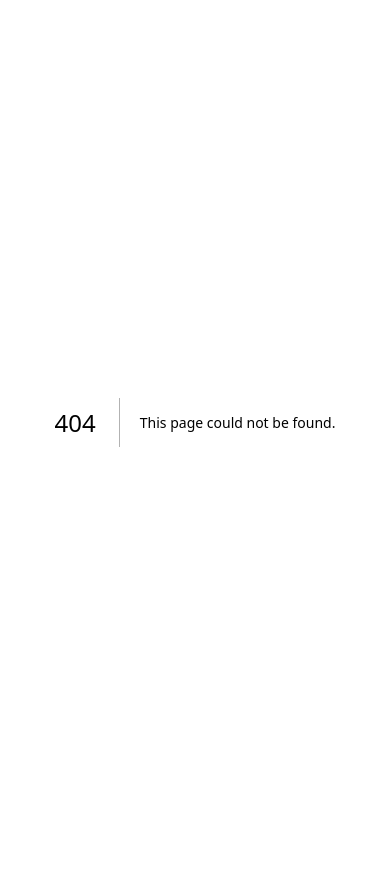
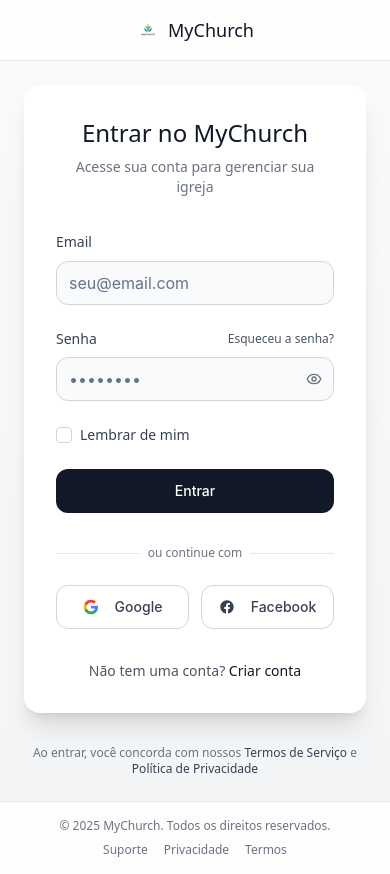
Before and after one commit to MyChurchApp/my-church-frontend, a Next.js app: page /login in a window 390 px wide. Before the commit this address had no page. Before the commit the page ends 844 px from the top, so only its background shows below. Built offline with nearby package versions, Linux system fonts and the light colour scheme.

Commit message:
feat: add Apple-inspired responsive login page
Create minimalist, elegant login screen with subtle gradients and animations.

Co-authored-by: Gabriel Orpinelli <68570239+orpinelli@users.noreply.github.com>

```diff
--- a/app/globals.css
+++ b/app/globals.css
@@ -2,85 +2,50 @@
 @tailwind components;
 @tailwind utilities;
 
-body {
-  font-family: Arial, Helvetica, sans-serif;
-}
-
-@layer utilities {
-  .text-balance {
-    text-wrap: balance;
-  }
-}
-
 @layer base {
   :root {
     --background: 0 0% 100%;
-    --foreground: 0 0% 3.9%;
+    --foreground: 222.2 84% 4.9%;
     --card: 0 0% 100%;
-    --card-foreground: 0 0% 3.9%;
+    --card-foreground: 222.2 84% 4.9%;
     --popover: 0 0% 100%;
-    --popover-foreground: 0 0% 3.9%;
-    --primary: 0 0% 9%;
-    --primary-foreground: 0 0% 98%;
-    --secondary: 0 0% 96.1%;
-    --secondary-foreground: 0 0% 9%;
-    --muted: 0 0% 96.1%;
-    --muted-foreground: 0 0% 45.1%;
-    --accent: 0 0% 96.1%;
-    --accent-foreground: 0 0% 9%;
+    --popover-foreground: 222.2 84% 4.9%;
+    --primary: 221.2 83.2% 53.3%;
+    --primary-foreground: 210 40% 98%;
+    --secondary: 210 40% 96.1%;
+    --secondary-foreground: 222.2 47.4% 11.2%;
+    --muted: 210 40% 96.1%;
+    --muted-foreground: 215.4 16.3% 46.9%;
+    --accent: 210 40% 96.1%;
+    --accent-foreground: 222.2 47.4% 11.2%;
     --destructive: 0 84.2% 60.2%;
-    --destructive-foreground: 0 0% 98%;
-    --border: 0 0% 89.8%;
-    --input: 0 0% 89.8%;
-    --ring: 0 0% 3.9%;
-    --chart-1: 12 76% 61%;
-    --chart-2: 173 58% 39%;
-    --chart-3: 197 37% 24%;
-    --chart-4: 43 74% 66%;
-    --chart-5: 27 87% 67%;
+    --destructive-foreground: 210 40% 98%;
+    --border: 214.3 31.8% 91.4%;
+    --input: 214.3 31.8% 91.4%;
+    --ring: 221.2 83.2% 53.3%;
     --radius: 0.5rem;
-    --sidebar-background: 0 0% 98%;
-    --sidebar-foreground: 240 5.3% 26.1%;
-    --sidebar-primary: 240 5.9% 10%;
-    --sidebar-primary-foreground: 0 0% 98%;
-    --sidebar-accent: 240 4.8% 95.9%;
-    --sidebar-accent-foreground: 240 5.9% 10%;
-    --sidebar-border: 220 13% 91%;
-    --sidebar-ring: 217.2 91.2% 59.8%;
   }
+
   .dark {
-    --background: 0 0% 3.9%;
-    --foreground: 0 0% 98%;
-    --card: 0 0% 3.9%;
-    --card-foreground: 0 0% 98%;
-    --popover: 0 0% 3.9%;
-    --popover-foreground: 0 0% 98%;
-    --primary: 0 0% 98%;
-    --primary-foreground: 0 0% 9%;
-    --secondary: 0 0% 14.9%;
-    --secondary-foreground: 0 0% 98%;
-    --muted: 0 0% 14.9%;
-    --muted-foreground: 0 0% 63.9%;
-    --accent: 0 0% 14.9%;
-    --accent-foreground: 0 0% 98%;
+    --background: 222.2 84% 4.9%;
+    --foreground: 210 40% 98%;
+    --card: 222.2 84% 4.9%;
+    --card-foreground: 210 40% 98%;
+    --popover: 222.2 84% 4.9%;
+    --popover-foreground: 210 40% 98%;
+    --primary: 217.2 91.2% 59.8%;
+    --primary-foreground: 222.2 47.4% 11.2%;
+    --secondary: 217.2 32.6% 17.5%;
+    --secondary-foreground: 210 40% 98%;
+    --muted: 217.2 32.6% 17.5%;
+    --muted-foreground: 215 20.2% 65.1%;
+    --accent: 217.2 32.6% 17.5%;
+    --accent-foreground: 210 40% 98%;
     --destructive: 0 62.8% 30.6%;
-    --destructive-foreground: 0 0% 98%;
-    --border: 0 0% 14.9%;
-    --input: 0 0% 14.9%;
-    --ring: 0 0% 83.1%;
-    --chart-1: 220 70% 50%;
-    --chart-2: 160 60% 45%;
-    --chart-3: 30 80% 55%;
-    --chart-4: 280 65% 60%;
-    --chart-5: 340 75% 55%;
-    --sidebar-background: 240 5.9% 10%;
-    --sidebar-foreground: 240 4.8% 95.9%;
-    --sidebar-primary: 224.3 76.3% 48%;
-    --sidebar-primary-foreground: 0 0% 100%;
-    --sidebar-accent: 240 3.7% 15.9%;
-    --sidebar-accent-foreground: 240 4.8% 95.9%;
-    --sidebar-border: 240 3.7% 15.9%;
-    --sidebar-ring: 217.2 91.2% 59.8%;
+    --destructive-foreground: 210 40% 98%;
+    --border: 217.2 32.6% 17.5%;
+    --input: 217.2 32.6% 17.5%;
+    --ring: 224.3 76.3% 48%;
   }
 }
 
@@ -90,5 +55,48 @@ body {
   }
   body {
     @apply bg-background text-foreground;
+    font-feature-settings: "rlig" 1, "calt" 1;
   }
 }
+
+/* Apple-inspired styles */
+input,
+button {
+  font-family: -apple-system, BlinkMacSystemFont, "Segoe UI", Roboto, Helvetica, Arial, sans-serif;
+}
+
+.apple-blur {
+  backdrop-filter: saturate(180%) blur(20px);
+  background-color: rgba(255, 255, 255, 0.8);
+}
+
+/* Smooth transitions */
+* {
+  transition-property: background-color, border-color, color, fill, stroke;
+  transition-timing-function: cubic-bezier(0.4, 0, 0.2, 1);
+  transition-duration: 150ms;
+}
+
+/* Focus styles */
+*:focus {
+  outline: none;
+}
+
+/* Custom scrollbar for webkit browsers */
+::-webkit-scrollbar {
+  width: 8px;
+  height: 8px;
+}
+
+::-webkit-scrollbar-track {
+  background: transparent;
+}
+
+::-webkit-scrollbar-thumb {
+  background: #d1d5db;
+  border-radius: 4px;
+}
+
+::-webkit-scrollbar-thumb:hover {
+  background: #9ca3af;
+}
--- /dev/null
+++ b/app/login/page.tsx
@@ -0,0 +1,218 @@
+"use client"
+
+import type React from "react"
+
+import { useState } from "react"
+import Image from "next/image"
+import Link from "next/link"
+import { Button } from "@/components/ui/button"
+import { Input } from "@/components/ui/input"
+import { Label } from "@/components/ui/label"
+import { Checkbox } from "@/components/ui/checkbox"
+import { Eye, EyeOff } from "lucide-react"
+
+export default function LoginPage() {
+  const [showPassword, setShowPassword] = useState(false)
+  const [email, setEmail] = useState("")
+  const [password, setPassword] = useState("")
+  const [rememberMe, setRememberMe] = useState(false)
+
+  const togglePasswordVisibility = () => {
+    setShowPassword(!showPassword)
+  }
+
+  const handleSubmit = (e: React.FormEvent) => {
+    e.preventDefault()
+    // Implementar lógica de autenticação aqui
+    console.log({ email, password, rememberMe })
+  }
+
+  return (
+    <div className="min-h-screen w-full bg-gradient-to-b from-gray-50 to-gray-100 flex flex-col">
+      {/* Header */}
+      <header className="w-full py-4 px-6 flex justify-center border-b border-gray-200 bg-white/80 backdrop-blur-sm">
+        <Link href="/" className="flex items-center gap-2">
+          <Image src="/mychurch-logo.png" alt="MyChurch Logo" width={24} height={24} />
+          <span className="text-lg font-medium text-gray-900">MyChurch</span>
+        </Link>
+      </header>
+
+      {/* Main Content */}
+      <main className="flex-1 flex items-center justify-center p-6">
+        <div className="w-full max-w-md">
+          <div className="bg-white rounded-2xl shadow-xl overflow-hidden">
+            <div className="p-8 sm:p-10">
+              <div className="text-center mb-8">
+                <h1 className="text-2xl font-medium text-gray-900 mb-2">Entrar no MyChurch</h1>
+                <p className="text-gray-500 text-sm">Acesse sua conta para gerenciar sua igreja</p>
+              </div>
+
+              <form onSubmit={handleSubmit} className="space-y-6">
+                <div className="space-y-2">
+                  <Label htmlFor="email" className="text-sm font-medium text-gray-700">
+                    Email
+                  </Label>
+                  <Input
+                    id="email"
+                    type="email"
+                    value={email}
+                    onChange={(e) => setEmail(e.target.value)}
+                    placeholder="seu@email.com"
+                    required
+                    className="h-11 rounded-xl border-gray-300 bg-gray-50 focus:border-gray-500 focus:ring-gray-500 transition-all"
+                  />
+                </div>
+
+                <div className="space-y-2">
+                  <div className="flex items-center justify-between">
+                    <Label htmlFor="password" className="text-sm font-medium text-gray-700">
+                      Senha
+                    </Label>
+                    <Link
+                      href="/recuperar-senha"
+                      className="text-xs font-medium text-gray-600 hover:text-gray-900 transition-colors"
+                    >
+                      Esqueceu a senha?
+                    </Link>
+                  </div>
+                  <div className="relative">
+                    <Input
+                      id="password"
+                      type={showPassword ? "text" : "password"}
+                      value={password}
+                      onChange={(e) => setPassword(e.target.value)}
+                      placeholder="••••••••"
+                      required
+                      className="h-11 rounded-xl border-gray-300 bg-gray-50 focus:border-gray-500 focus:ring-gray-500 transition-all pr-10"
+                    />
+                    <button
+                      type="button"
+                      onClick={togglePasswordVisibility}
+                      className="absolute right-3 top-1/2 -translate-y-1/2 text-gray-500 hover:text-gray-700"
+                    >
+                      {showPassword ? <EyeOff className="h-4 w-4" /> : <Eye className="h-4 w-4" />}
+                    </button>
+                  </div>
+                </div>
+
+                <div className="flex items-center">
+                  <div className="flex items-center">
+                    <Checkbox
+                      id="remember-me"
+                      checked={rememberMe}
+                      onCheckedChange={(checked) => setRememberMe(checked as boolean)}
+                      className="h-4 w-4 text-gray-900 focus:ring-gray-500 border-gray-300 rounded"
+                    />
+                    <Label htmlFor="remember-me" className="ml-2 block text-sm text-gray-700">
+                      Lembrar de mim
+                    </Label>
+                  </div>
+                </div>
+
+                <div>
+                  <Button
+                    type="submit"
+                    className="w-full h-11 rounded-xl bg-gray-900 hover:bg-black text-white transition-colors"
+                  >
+                    Entrar
+                  </Button>
+                </div>
+              </form>
+
+              <div className="mt-8 text-center">
+                <div className="relative">
+                  <div className="absolute inset-0 flex items-center">
+                    <div className="w-full border-t border-gray-200"></div>
+                  </div>
+                  <div className="relative flex justify-center text-xs">
+                    <span className="px-2 bg-white text-gray-500">ou continue com</span>
+                  </div>
+                </div>
+
+                <div className="mt-6 grid grid-cols-2 gap-3">
+                  <Button
+                    type="button"
+                    variant="outline"
+                    className="h-11 rounded-xl border border-gray-300 bg-white text-gray-700 hover:bg-gray-50 transition-colors"
+                  >
+                    <svg className="h-5 w-5 mr-2" viewBox="0 0 24 24">
+                      <path
+                        d="M22.56 12.25c0-.78-.07-1.53-.2-2.25H12v4.26h5.92c-.26 1.37-1.04 2.53-2.21 3.31v2.77h3.57c2.08-1.92 3.28-4.74 3.28-8.09z"
+                        fill="#4285F4"
+                      />
+                      <path
+                        d="M12 23c2.97 0 5.46-.98 7.28-2.66l-3.57-2.77c-.98.66-2.23 1.06-3.71 1.06-2.86 0-5.29-1.93-6.16-4.53H2.18v2.84C3.99 20.53 7.7 23 12 23z"
+                        fill="#34A853"
+                      />
+                      <path
+                        d="M5.84 14.09c-.22-.66-.35-1.36-.35-2.09s.13-1.43.35-2.09V7.07H2.18C1.43 8.55 1 10.22 1 12s.43 3.45 1.18 4.93l2.85-2.22.81-.62z"
+                        fill="#FBBC05"
+                      />
+                      <path
+                        d="M12 5.38c1.62 0 3.06.56 4.21 1.64l3.15-3.15C17.45 2.09 14.97 1 12 1 7.7 1 3.99 3.47 2.18 7.07l3.66 2.84c.87-2.6 3.3-4.53 6.16-4.53z"
+                        fill="#EA4335"
+                      />
+                    </svg>
+                    Google
+                  </Button>
+                  <Button
+                    type="button"
+                    variant="outline"
+                    className="h-11 rounded-xl border border-gray-300 bg-white text-gray-700 hover:bg-gray-50 transition-colors"
+                  >
+                    <svg className="h-5 w-5 mr-2" fill="currentColor" viewBox="0 0 24 24">
+                      <path d="M22 12c0-5.523-4.477-10-10-10S2 6.477 2 12c0 4.991 3.657 9.128 8.438 9.878v-6.987h-2.54V12h2.54V9.797c0-2.506 1.492-3.89 3.777-3.89 1.094 0 2.238.195 2.238.195v2.46h-1.26c-1.243 0-1.63.771-1.63 1.562V12h2.773l-.443 2.89h-2.33v6.988C18.343 21.128 22 16.991 22 12z" />
+                    </svg>
+                    Facebook
+                  </Button>
+                </div>
+              </div>
+
+              <div className="mt-8 text-center">
+                <p className="text-sm text-gray-600">
+                  Não tem uma conta?{" "}
+                  <Link href="/cadastro" className="font-medium text-gray-900 hover:text-gray-700 transition-colors">
+                    Criar conta
+                  </Link>
+                </p>
+              </div>
+            </div>
+          </div>
+
+          <div className="mt-8 text-center">
+            <p className="text-xs text-gray-500">
+              Ao entrar, você concorda com nossos{" "}
+              <Link href="/termos" className="text-gray-700 hover:text-gray-900">
+                Termos de Serviço
+              </Link>{" "}
+              e{" "}
+              <Link href="/privacidade" className="text-gray-700 hover:text-gray-900">
+                Política de Privacidade
+              </Link>
+            </p>
+          </div>
+        </div>
+      </main>
+
+      {/* Footer */}
+      <footer className="w-full py-4 px-6 border-t border-gray-200 bg-white/80 backdrop-blur-sm">
+        <div className="max-w-7xl mx-auto flex flex-col sm:flex-row justify-between items-center">
+          <p className="text-xs text-gray-500">
+            &copy; {new Date().getFullYear()} MyChurch. Todos os direitos reservados.
+          </p>
+          <div className="flex space-x-4 mt-2 sm:mt-0">
+            <Link href="/suporte" className="text-xs text-gray-500 hover:text-gray-700">
+              Suporte
+            </Link>
+            <Link href="/privacidade" className="text-xs text-gray-500 hover:text-gray-700">
+              Privacidade
+            </Link>
+            <Link href="/termos" className="text-xs text-gray-500 hover:text-gray-700">
+              Termos
+            </Link>
+          </div>
+        </div>
+      </footer>
+    </div>
+  )
+}
```
